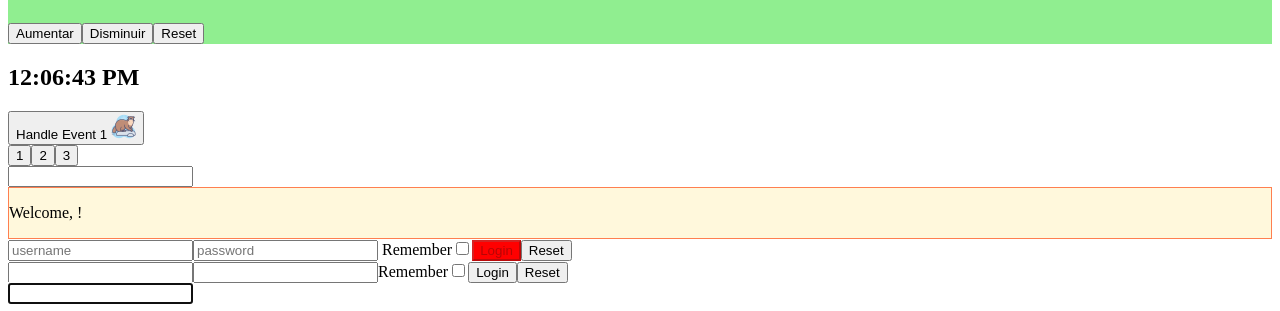
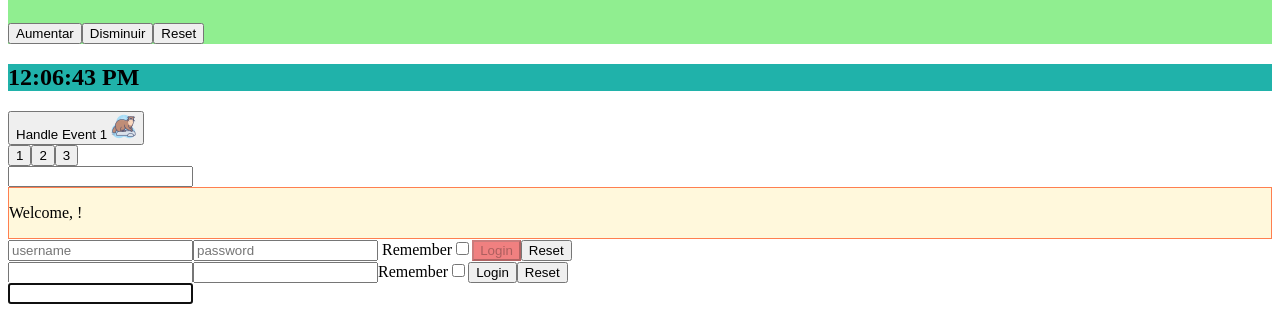
Before and after one commit to Hachiko03/React, a React (Vite) app in the folder my-app/: page / in a window 1280 px wide. Shown: the part 397-708 px from the top of the page. Built offline with nearby package versions, Linux system fonts and the light colour scheme.

Commit message:
Styling Components 4

```diff
--- a/my-app/package.json
+++ b/my-app/package.json
@@ -11,7 +11,8 @@
   },
   "dependencies": {
     "react": "^18.2.0",
-    "react-dom": "^18.2.0"
+    "react-dom": "^18.2.0",
+    "sass": "^1.69.4"
   },
   "devDependencies": {
     "@types/react": "^18.2.15",
--- a/my-app/src/Clock.jsx
+++ b/my-app/src/Clock.jsx
@@ -1,4 +1,5 @@
 import React, { useEffect, useState } from "react";
+import classes from "./Clock.module.scss"
 
 export default function Clock() {
   const [hora, modHora] = useState(new Date());
@@ -8,7 +9,7 @@ export default function Clock() {
     });
   }, [1000]);
   return (
-    <div>
+    <div className={classes.clock}>
       <h2>{hora.toLocaleTimeString()}</h2>
     </div>
   );
--- /dev/null
+++ b/my-app/src/Clock.module.scss
@@ -0,0 +1,3 @@
+.clock{
+    background-color: lightseagreen;
+}
--- a/my-app/src/Login.jsx
+++ b/my-app/src/Login.jsx
@@ -52,7 +52,7 @@ export default function Login({ onLogin }) {
         type="checkbox"
         onChange={actualizacionDelInput}
       />
-      <button disabled={!data.username || !data.password} style={{backgroundColor :data.password.length < 8 ? 'red': 'green'}} >Login</button>
+      <button disabled={!data.username || !data.password} style={{backgroundColor :data.password.length < 8 ? 'lightcoral': 'lightgreen'}} >Login</button>
       <button onClick={resetInputs}>Reset</button>
     </form>
   );
```
Also changed, not shown: 1 other file (tests, documents, lock files or other folders).
